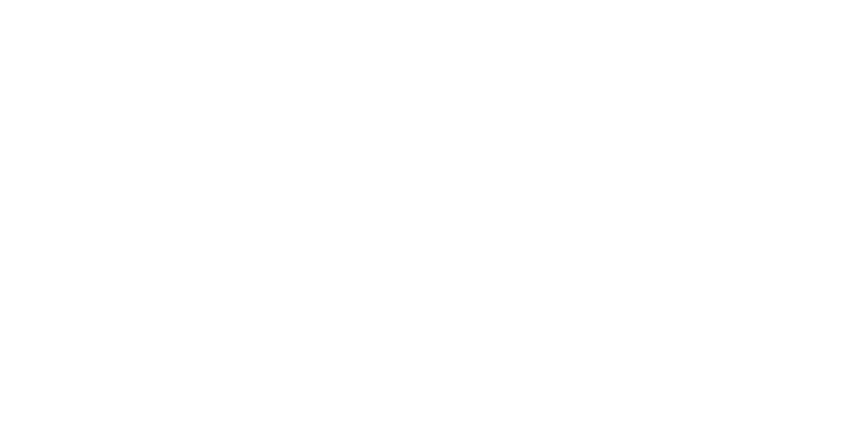
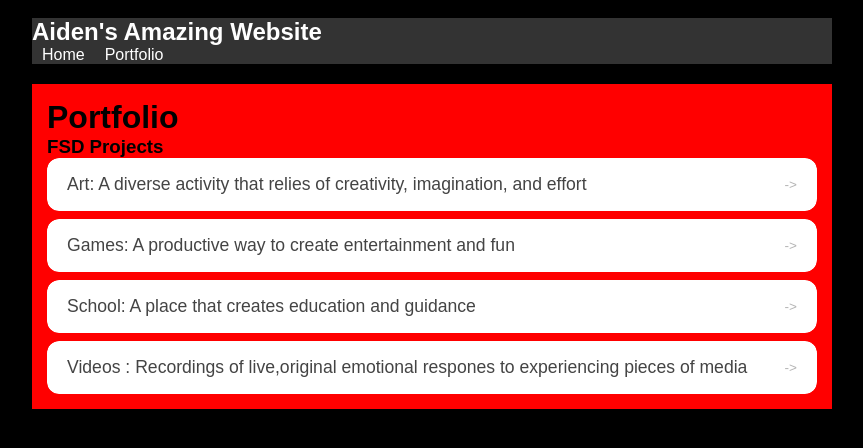
Before and after one commit to AidenRafiel/AidenRafiel.github.io, a plain HTML site: page portfolio.html in a window 1280 px wide. Shown: the whole page, without its empty margins (208-1071 px from the left). Drawn offline with Linux system fonts and the light colour scheme.

Commit message:
first website and portfolio

```diff
--- a/portfolio.html
+++ b/portfolio.html
@@ -0,0 +1,52 @@
+<!DOCTYPE html>
+<html>
+
+<head>
+  <title>Aiden's Amazing Website</title>
+</head>
+
+<body>
+  <link rel="stylesheet" href="style.css" />
+
+  <!-- All content goes here -->
+  <div id="all-contents">
+    <nav>
+      <h1>Aiden's Amazing Website</h1>
+      <ul id="nav-ul">
+        <li class="nav-li">
+          <a href="index.html">Home</a>
+        </li>
+        <li class="nav-li">
+          <a href="portfolio.html">Portfolio</a>
+        </li>
+      </ul>
+    </nav>
+
+    <main>
+      <div class="content">
+        <h1>Portfolio</h1>
+        <h3>FSD Projects</h3>
+        <ul id="portfolio">
+          <li>
+            <a href="fsd-projects/Art/">Art: A diverse activity that relies of creativity, imagination, and effort</a>
+          </li>
+          <li>
+            <a href="fsd-projects/Games/">Games: A productive way to create entertainment and fun</a>
+          </li>
+          <li>
+            <a href="fsd-projects/School/">School: A place that creates education and guidance</a>
+          </li>
+          <li>
+            <a href="fsd-projects/Videos/">Videos : Recordings of live,original emotional respones to experiencing
+              pieces of media</a>
+          </li>
+        </ul>
+
+        <!-- ASD Projects will go here -->
+
+      </div>
+    </main>
+  </div>
+</body>
+
+</html>
--- a/style.css
+++ b/style.css
@@ -1,17 +1,130 @@
-* {
-  box-sizing: border-box;
-}
-
 body {
-  margin: 0;
-  background: #947706;
-  color: #222;
-  font-family: "Helvetica Neue", Arial, sans-serif;
+    background: black;
+    color: black;
+    padding: 10px;
+    font-family: Arial, sans-serif;
 }
 
 #all-contents {
-  max-width: 1500px;
-  min-height: 100vh;
-  margin: 0 auto;
-  padding: 32px 40px;
+    max-width: 800px;
+    margin: auto;
 }
+
+/* navigation menu */
+nav {
+    background: #333;
+    margin: 0 auto;
+    display: flx
+    padding: 10px;
+    margin-bottom: 20px;
+}
+
+h1 {
+    display: flex;
+    align-items: center;
+    color: white;
+    flex: 1;
+    margin: 0;
+}
+
+#nav-ul {
+    list-style-type: none;
+    margin: 0;
+    padding: 0;
+    display: flex;
+}
+
+.nav-li {
+    display: inline-block;
+    padding: 0 10px;
+}
+
+a {
+    text-decoration: none;
+    color: white;
+}
+
+/* main container area beneath menu */
+main {
+    background: red;
+    display: flex;
+    margin-top: 20px;
+}
+
+.sidebar {
+    margin-right: 25px;
+    padding: 10px;
+}
+
+.sidebar-img {
+    width: 150px;
+}
+
+.content {
+    flex: 1;
+    padding: 15px;
+}
+
+/* interests section styles */
+#interests {
+    border: 4px white ridge;
+    padding: 3px;
+    margin-top: 20px;
+}
+
+h2, h3 {
+    margin: 0px;
+}
+
+/* Portfolio styles */
+.content h1 {
+  color: black;
+}
+
+#portfolio {
+  list-style: none;
+  margin: 0;
+  padding: 0;
+  width: 100%;
+  display: flex;
+  flex-direction: column;
+  gap: 8px;
+}
+
+#portfolio li {
+  border-radius: 12px;
+  overflow: hidden;
+}
+
+#portfolio a {
+  display: flex;
+  justify-content: space-between;
+  align-items: center;
+  text-decoration: none;
+  color: #444;
+  padding: 16px 20px;
+  font-size: 1.1rem;
+  font-weight: 500;
+  background: #fff;
+  border: 1px solid #e00e0;
+  border-radius: 12px;
+  transition: background 0.25s ease, color 0.25s ease, transform 0.25s ease;
+}
+
+#portfolio a:hover {
+  background: #000;
+  color: #fff;
+  transform: translateX(4px);
+}
+
+#portfolio a::after {
+  content: "->";
+  font-size: 0.85rem;
+  opacity: 0.4;
+  transition: opacity 0.25s ease;
+  white-space: nowrap;
+}
+
+#portfolio a:hover::after {
+  opacity: 1;
+}
```
Also changed, not shown: index.html (+41 -3 lines).
